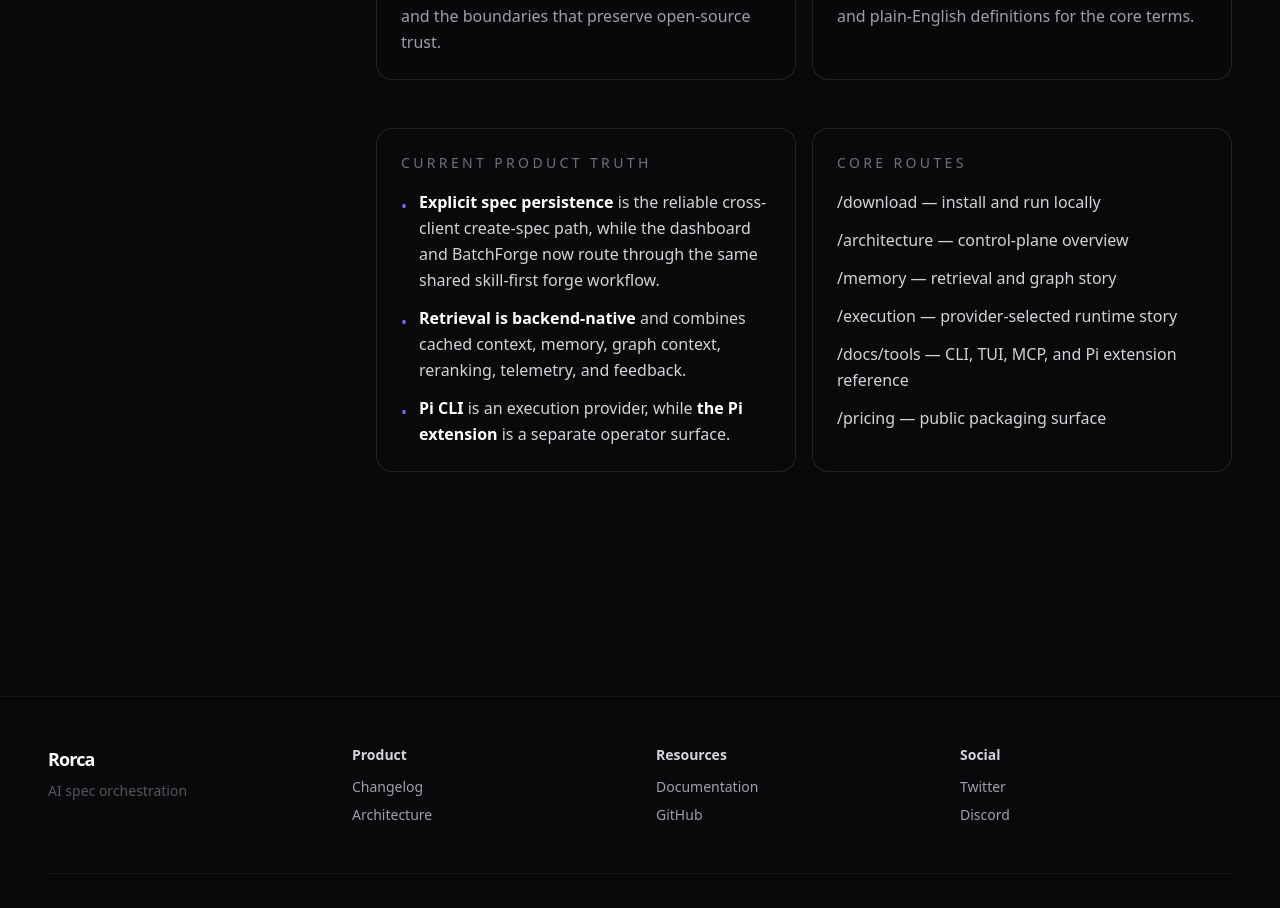
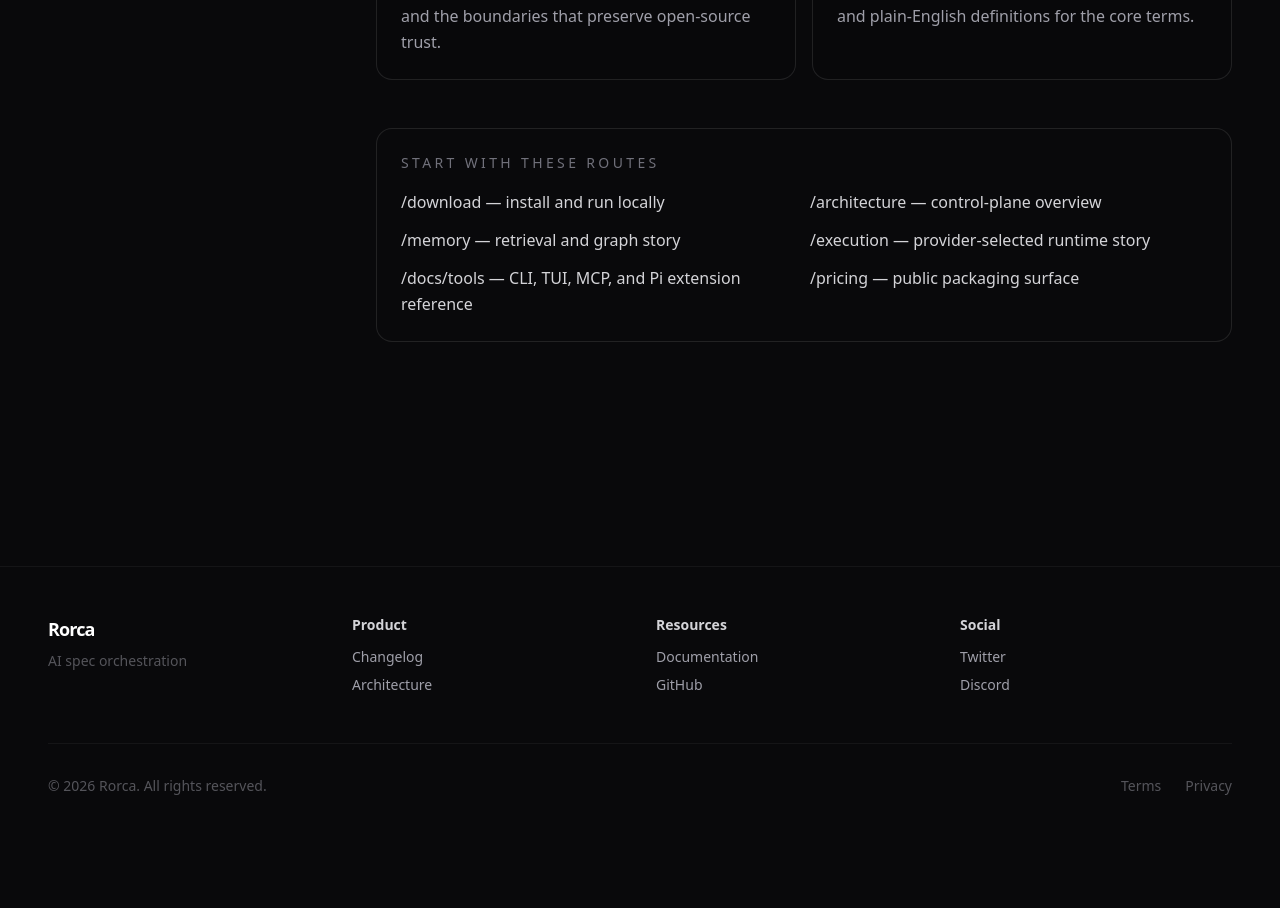
Before and after one commit to getrorca/rorca, a Next.js app in the folder landing-page/: page /docs in a window 1280 px wide. Shown: the part 1260-2168 px from the top of the page. After the commit the page ends 2104 px from the top, so only its background shows below. Built offline with nearby package versions, Linux system fonts and the light colour scheme; no server answers.

Commit message:
docs: tighten README and docs overview copy

```diff
--- a/landing-page/src/app/docs/page.tsx
+++ b/landing-page/src/app/docs/page.tsx
@@ -52,19 +52,9 @@ export default function DocsPage() {
         ))}
       </div>
 
-      <div className="grid grid-cols-1 lg:grid-cols-2 gap-4">
       <section className="bg-zinc-950 border border-white/10 rounded-2xl p-6">
-          <p className="text-sm uppercase tracking-[0.24em] text-zinc-500 mb-4">Current product truth</p>
-          <ul className="space-y-3 text-zinc-300 leading-relaxed">
-            <li className="flex gap-3"><span className="text-accent mt-1">•</span><span><strong className="text-white">Explicit spec persistence</strong> is the reliable cross-client create-spec path, while the dashboard and BatchForge now route through the same shared skill-first forge workflow.</span></li>
-            <li className="flex gap-3"><span className="text-accent mt-1">•</span><span><strong className="text-white">Retrieval is backend-native</strong> and combines cached context, memory, graph context, reranking, telemetry, and feedback.</span></li>
-            <li className="flex gap-3"><span className="text-accent mt-1">•</span><span><strong className="text-white">Pi CLI</strong> is an execution provider, while <strong className="text-white">the Pi extension</strong> is a separate operator surface.</span></li>
-          </ul>
-        </section>
-
-        <section className="bg-zinc-950 border border-white/10 rounded-2xl p-6">
-          <p className="text-sm uppercase tracking-[0.24em] text-zinc-500 mb-4">Core routes</p>
-          <div className="space-y-3 text-zinc-300 leading-relaxed">
+        <p className="text-sm uppercase tracking-[0.24em] text-zinc-500 mb-4">Start with these routes</p>
+        <div className="grid grid-cols-1 lg:grid-cols-2 gap-3 text-zinc-300 leading-relaxed">
           <Link href="/download" className="block hover:text-white transition-colors">/download — install and run locally</Link>
           <Link href="/architecture" className="block hover:text-white transition-colors">/architecture — control-plane overview</Link>
           <Link href="/memory" className="block hover:text-white transition-colors">/memory — retrieval and graph story</Link>
@@ -74,6 +64,5 @@ export default function DocsPage() {
         </div>
       </section>
     </div>
-    </div>
   );
 }
```
Also changed, not shown: 1 other file (tests, documents, lock files or other folders). Lines whose indentation alone changed are shown as unchanged.
